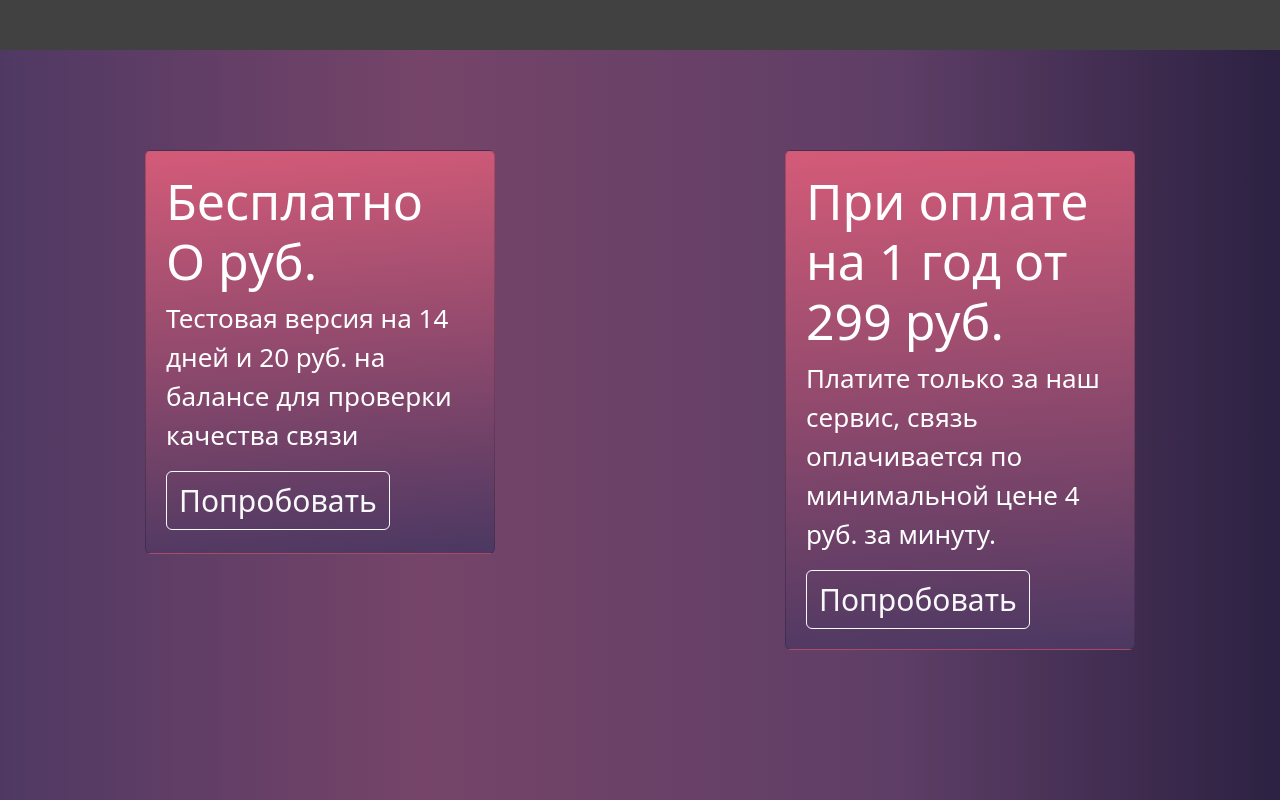
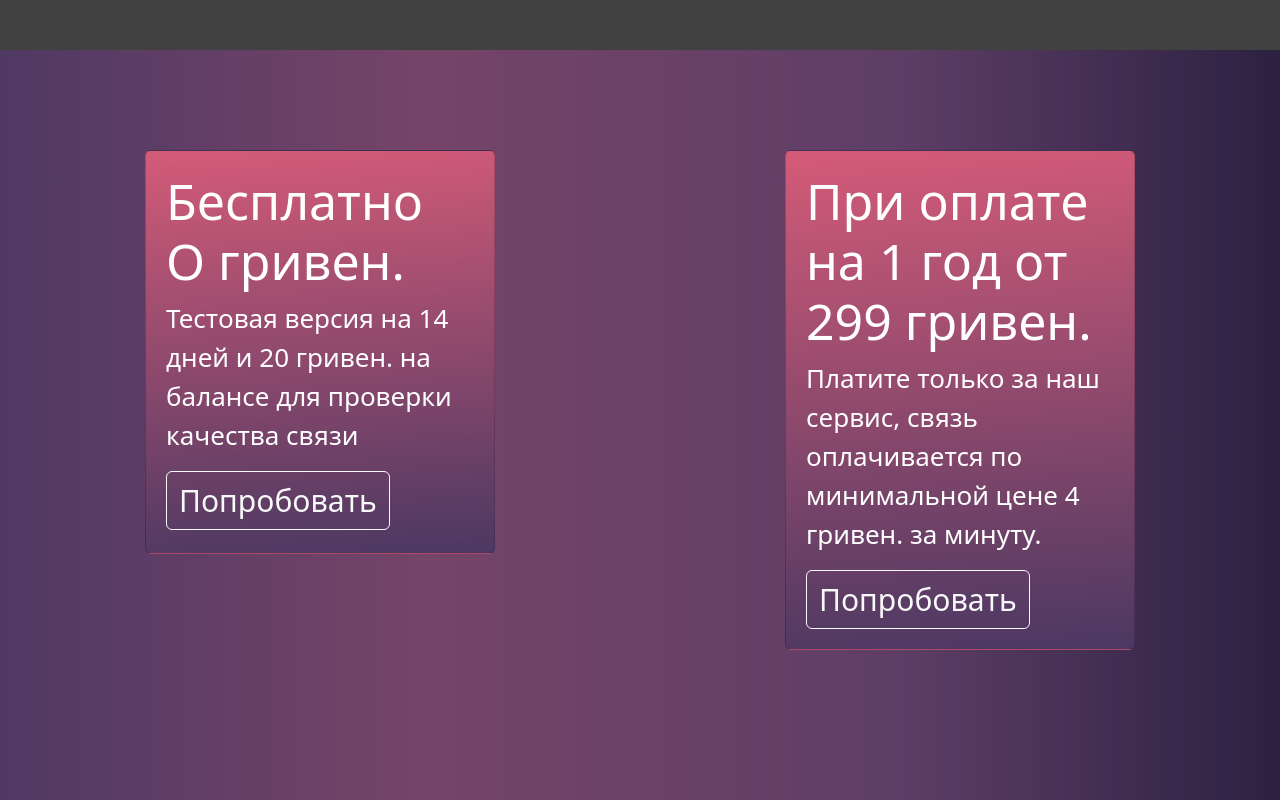
Before and after one commit to ByteMe6/callmar, a plain HTML site: page index.html in a window 1280 px wide. Shown: the part 1345-2145 px from the top of the page. Drawn offline with nearby package versions, Linux system fonts and the light colour scheme.

Commit message:
Update index.html

```diff
--- a/index.html
+++ b/index.html
@@ -52,17 +52,17 @@
     <section class="free">
       <div class="card-box">
         <div class="card">
-          <h3>Бесплатно О руб.</h3>
+          <h3>Бесплатно О гривен.</h3>
           <p>
-            Тестовая версия на 14 дней и 20 руб. на балансе для проверки
+            Тестовая версия на 14 дней и 20 гривен. на балансе для проверки
             качества связи
           </p>
           <button class="btn btn-outline-light try">попробовать</button>
         </div>
         <div class="card card2">
-          <h3>При оплате на 1 год от 299 руб.</h3>
+          <h3>При оплате на 1 год от 299 гривен.</h3>
           <p>
-            Платите только за наш сервис, связь оплачивается по минимальной цене 4 руб. за минуту.
+            Платите только за наш сервис, связь оплачивается по минимальной цене 4 гривен. за минуту.
           </p>
           <button class="btn btn-outline-light try">попробовать</button>
         </div>
```
